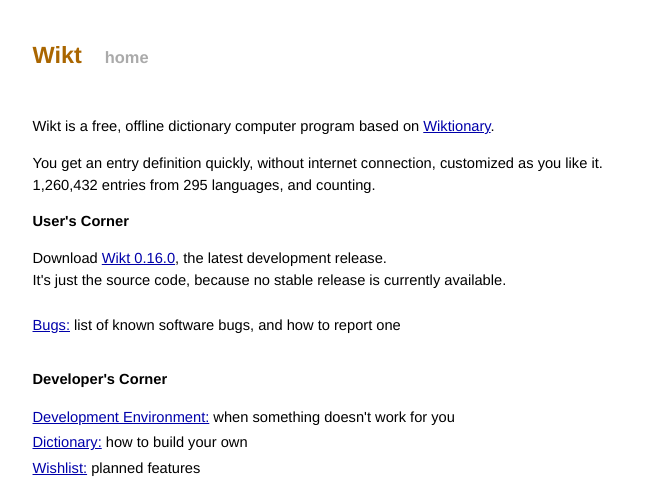
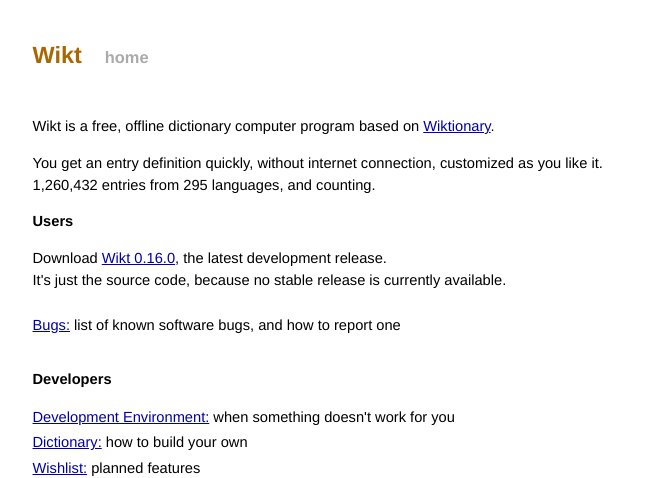
Before and after one commit to karelklic/wikt, a Jekyll site: the page built from web/index.html, in a window 1280 px wide. Shown: the top 478 px of the page, without its empty margins (314-964 px from the left). Built offline with Jekyll 4.4.1, drawn with Linux system fonts in a browser that asks for light colours.

Commit message:
No fancy headings.

```diff
--- a/web/index.html
+++ b/web/index.html
@@ -8,7 +8,7 @@
   <p>You get an entry definition quickly, without internet connection, customized as you like it.<br/>
      1,260,432&nbsp;entries from 295&nbsp;languages, and counting.</p>
 
-  <h1>User's Corner</h1>
+  <h1>Users</h1>
   <!--<a href="d"><img src="images/download.png" style="float:left;padding-right:20px;border-width:0;"/></a><br/>-->
   Download <a href="http://sourceforge.net/project/showfiles.php?group_id=260074">Wikt 0.16.0</a>, the latest development release.<br/>
   It's just the source code, because no stable release is currently available.
@@ -21,7 +21,7 @@
     <li><a href="bugs.html">Bugs:</a> list of known software bugs, and how to report one</li>
   </ul>
 
-  <h1>Developer's Corner</h1>
+  <h1>Developers</h1>
   <ul class="posts">
     <li><a href="devel-environment.html">Development Environment:</a> when something doesn't work for you</li>
     <li><a href="dictionary.html">Dictionary:</a> how to build your own</li>
```
